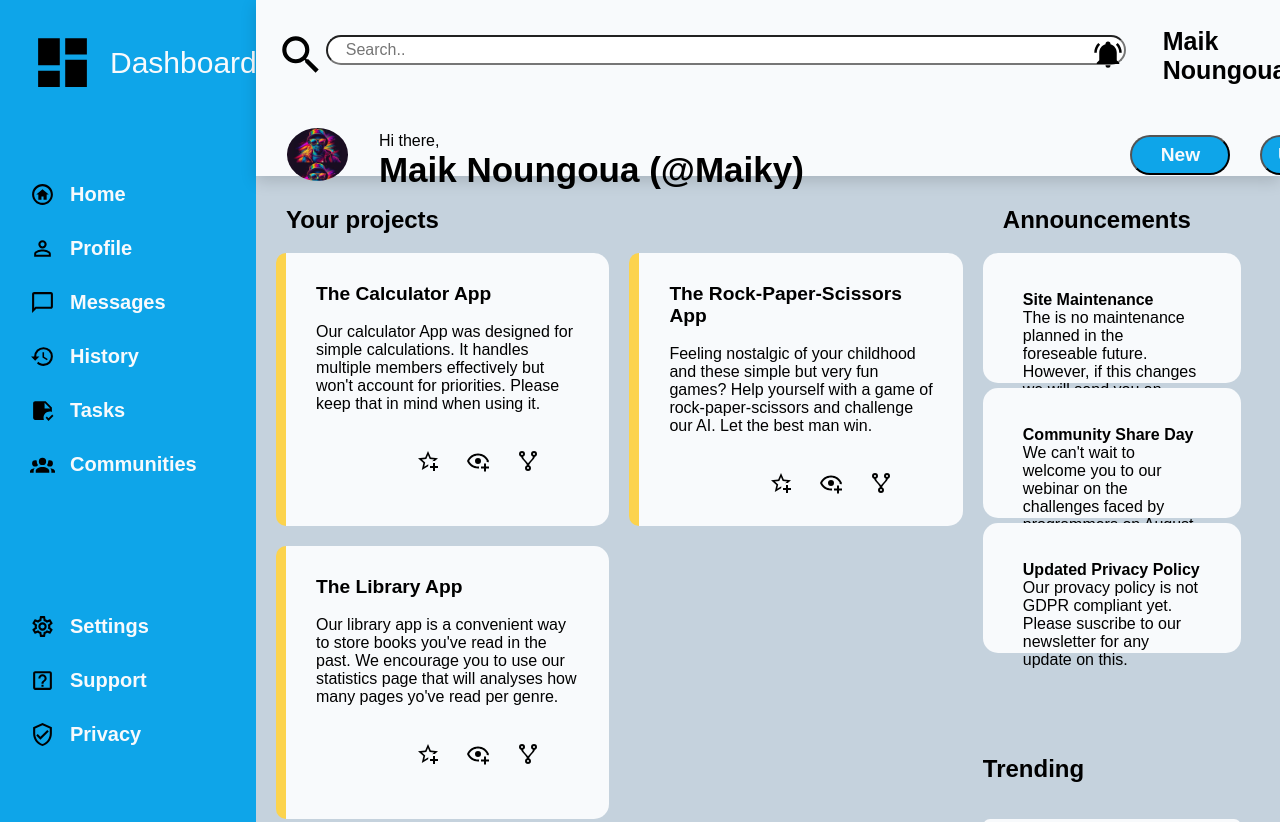
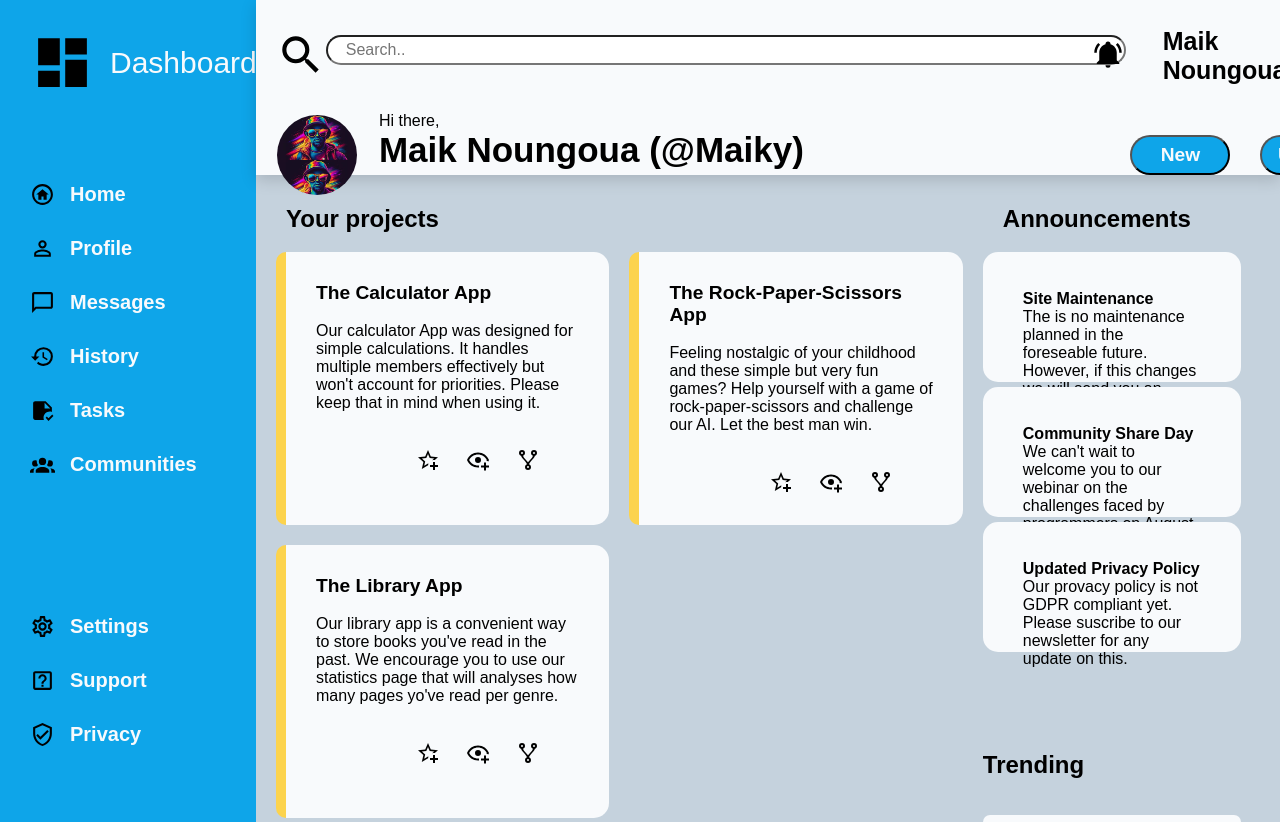
Before and after one commit to MaikNoungoua/admin-Dasboard, a plain HTML site: page index.html in a window 1280 px wide. Shown: the top 822 px of the page. Drawn offline with Linux system fonts and the light colour scheme.

Commit message:
styles modified

```diff
--- a/style.css
+++ b/style.css
@@ -166,8 +166,8 @@ input{
 
 .prof-pic{
     background-image:url(./icons/profile-avatar.jpeg);
-    height: 50%;
-    width: 10%;
+    height: 5rem;
+    width: 5rem;
     margin: auto;
     border-radius: 50%;
     background-size: 100%;
@@ -177,7 +177,7 @@ input{
 
 .welcome{
     display: flex;
-    padding-top: 30px;
+    padding-top: 10px;
     flex-direction: column;
     width: 80%;
     justify-items: center;
```
